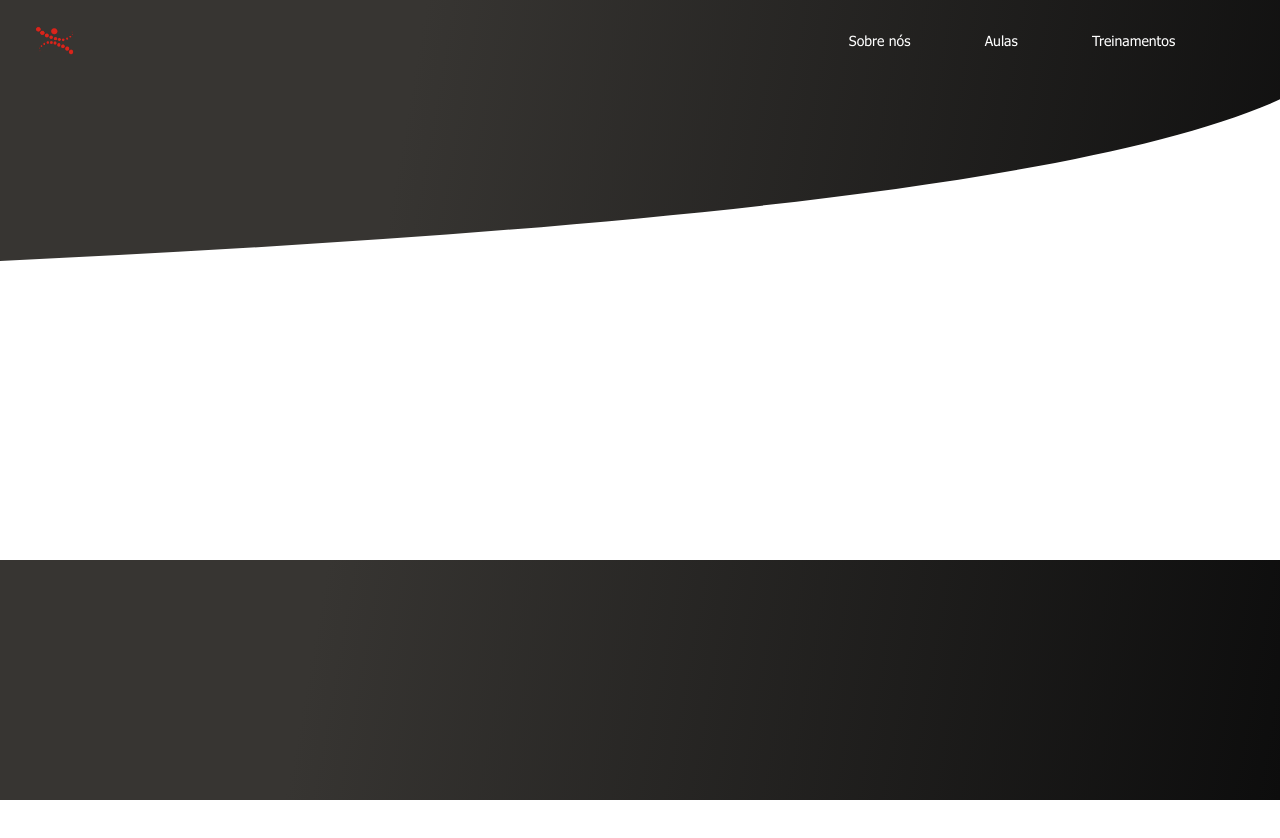
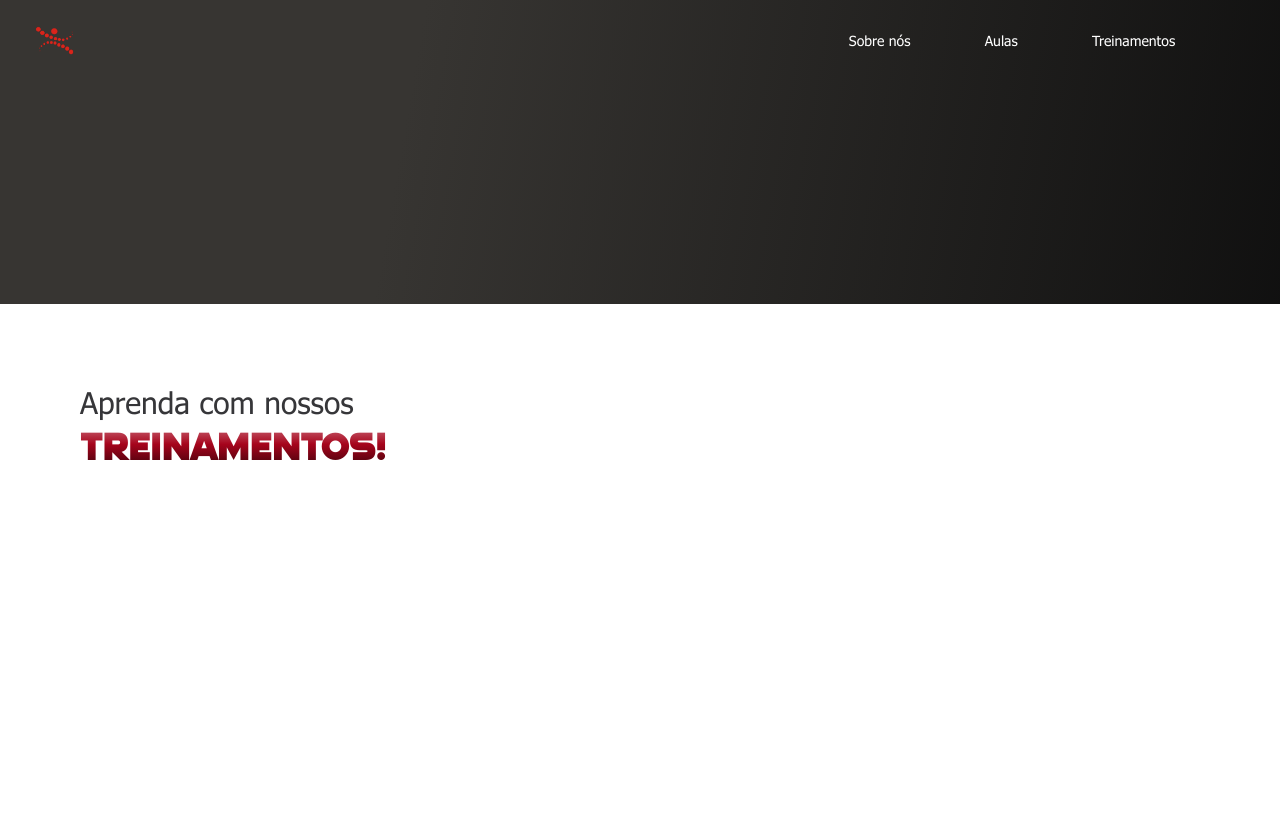
Before and after one commit to ruansilva123/RitmoDaForma_PI, a React (Vite) app in the folder frontend/: page /treinamentos in a window 1280 px wide. Shown: the top 838 px of the page. Before the commit the page ends 800 px from the top, so only its background shows below. Built offline with nearby package versions, Linux system fonts and the light colour scheme.

Commit message:
:art: Style: Adicionando titulos para a tela de treinamentos

```diff
--- a/frontend/src/components/Treinamentos/Card/CardTreinamentos.tsx
+++ b/frontend/src/components/Treinamentos/Card/CardTreinamentos.tsx
@@ -0,0 +1,2 @@
+import React from "react";
+import * as S from "./CardTreinamentosStyles";
--- /dev/null
+++ b/frontend/src/components/Treinamentos/TitleTreinamentos/TitleTreinamentos.tsx
@@ -0,0 +1,14 @@
+import React from "react";
+import * as S from "./TitleTreinamentosStyles";
+
+const TitleTreinamentos = () => {
+    return (
+        <>
+            <S.SubTitle>Aprenda com nossos</S.SubTitle>
+            <S.MainTitle>Treinamentos!</S.MainTitle>
+        </>
+
+    );
+}
+
+export default TitleTreinamentos;
--- /dev/null
+++ b/frontend/src/components/Treinamentos/TitleTreinamentos/TitleTreinamentosStyles.ts
@@ -0,0 +1,16 @@
+import styled from "styled-components";
+import { colors } from "../../../styles/Theme";
+
+export const SubTitle = styled.div`
+    font-family: "Tahoma";
+    font-size: 30px;
+    color: ${colors.darkGray};
+`
+
+export const MainTitle = styled.div`
+    font-family: "Quicksilver";
+    font-size: 40px;
+    background: ${colors.gradientRed_20};
+    -webkit-background-clip: text;
+    -webkit-text-fill-color: transparent;
+`
--- a/frontend/src/containers/Treinamentos/ContainerCards/ContainerCards.tsx
+++ b/frontend/src/containers/Treinamentos/ContainerCards/ContainerCards.tsx
@@ -0,0 +1,10 @@
+import React from 'react';
+import * as S from './ContainerCardsStyles';
+
+const ContainerCards = () =>{
+    return(
+        <S.ContainerCards> </S.ContainerCards>
+    );
+};
+
+export default ContainerCards
--- a/frontend/src/containers/Treinamentos/ContainerCards/ContainerCardsStyles.ts
+++ b/frontend/src/containers/Treinamentos/ContainerCards/ContainerCardsStyles.ts
@@ -0,0 +1,11 @@
+import styled from "styled-components";
+import { colors } from "../../../styles/Theme";
+
+
+export const ContainerCards= styled.div`
+    position: relative;
+    top: 70vh;
+    width: 100%;
+    height: 65vh;
+    background-color: white;
+`
--- a/frontend/src/containers/Treinamentos/ContainerTop/ContainerTop.tsx
+++ b/frontend/src/containers/Treinamentos/ContainerTop/ContainerTop.tsx
@@ -1,5 +1,6 @@
 import React from 'react';
 import * as S from './ContainerTopStyles';
+import TitleTreinamentos from '../../../components/Treinamentos/TitleTreinamentos/TitleTreinamentos';
 import WaveWhite2 from "../../../../public/assets/svg/WaveWhite.svg";
 
 const ContainerTop = () => {
@@ -8,6 +9,8 @@ const ContainerTop = () => {
         <S.ContainerTop>
             <S.ImageWaveWhite src={WaveWhite2} alt="" />
             <S.BackgroundContainerTop>
+                <TitleTreinamentos>
+                </TitleTreinamentos>
             </S.BackgroundContainerTop>
         </S.ContainerTop>
 
--- a/frontend/src/containers/Treinamentos/ContainerTop/ContainerTopStyles.ts
+++ b/frontend/src/containers/Treinamentos/ContainerTop/ContainerTopStyles.ts
@@ -8,7 +8,7 @@ export const ContainerTop = styled.div`
 
 export const ImageWaveWhite = styled.img`
     position: absolute;
-    bottom: 62vh;
+    bottom: 10vh;
     right: 0vh;
     height: 40vh;
 
@@ -17,9 +17,10 @@ export const ImageWaveWhite = styled.img`
 export const BackgroundContainerTop = styled.div`
     background-color: white;
     position: absolute;
-    bottom: 30vh;
-    height: 32vh;
-    width: 100vw;
+    bottom: 12vh;
+    height: 50vh;
+    width: 100%;
+    padding: 10vh;
 
 
 `
--- a/frontend/src/pages/Treinamentos/Treinamentos.tsx
+++ b/frontend/src/pages/Treinamentos/Treinamentos.tsx
@@ -2,6 +2,7 @@ import React from 'react';
 import * as S from './TreinamentosStyles';
 import Navbar from '../../components/global/Navbar';
 import ContainerTop from '../../containers/Treinamentos/ContainerTop/ContainerTop';
+import ContainerCards from '../../containers/Treinamentos/ContainerCards/ContainerCards';
 
 
 const Treinamentos = () => {
@@ -9,6 +10,7 @@ const Treinamentos = () => {
         <S.TreinamentoBackground>
             <Navbar></Navbar>
             <ContainerTop></ContainerTop>
+            <ContainerCards></ContainerCards>
         </S.TreinamentoBackground>
 
     )
--- a/frontend/src/pages/Treinamentos/TreinamentosStyles.ts
+++ b/frontend/src/pages/Treinamentos/TreinamentosStyles.ts
@@ -1,5 +1,6 @@
 import styled from 'styled-components';
 import { colors } from '../../styles/Theme';
+
 
 export const TreinamentoBackground = styled.div`
   background-image: ${colors.gradientDarkGray};
--- a/frontend/src/styles/Theme.ts
+++ b/frontend/src/styles/Theme.ts
@@ -13,4 +13,5 @@ export const colors = {
   gradientDarkGray: 'linear-gradient(100deg, #373532 30%, rgba(0,0,0,.95))',
   gradientWhiteToGray: 'linear-gradient(to bottom, white 50%, #3B3936)',
   gradientRed: 'linear-gradient(to bottom, rgba(132,3,22,.2) 40%, #A6041C, rgba(255,255,255,.5))',
+  gradientRed_20: 'linear-gradient(to bottom, rgba(166,4,28, .5) 1%, #A6041C, rgba(64,2,11))',
 };
```
Also changed, not shown: frontend/src/components/Treinamentos/Search/Search.ts (added, +8 -0 lines), frontend/src/components/Treinamentos/Search/Search.tsx (added, +11 -0 lines).
